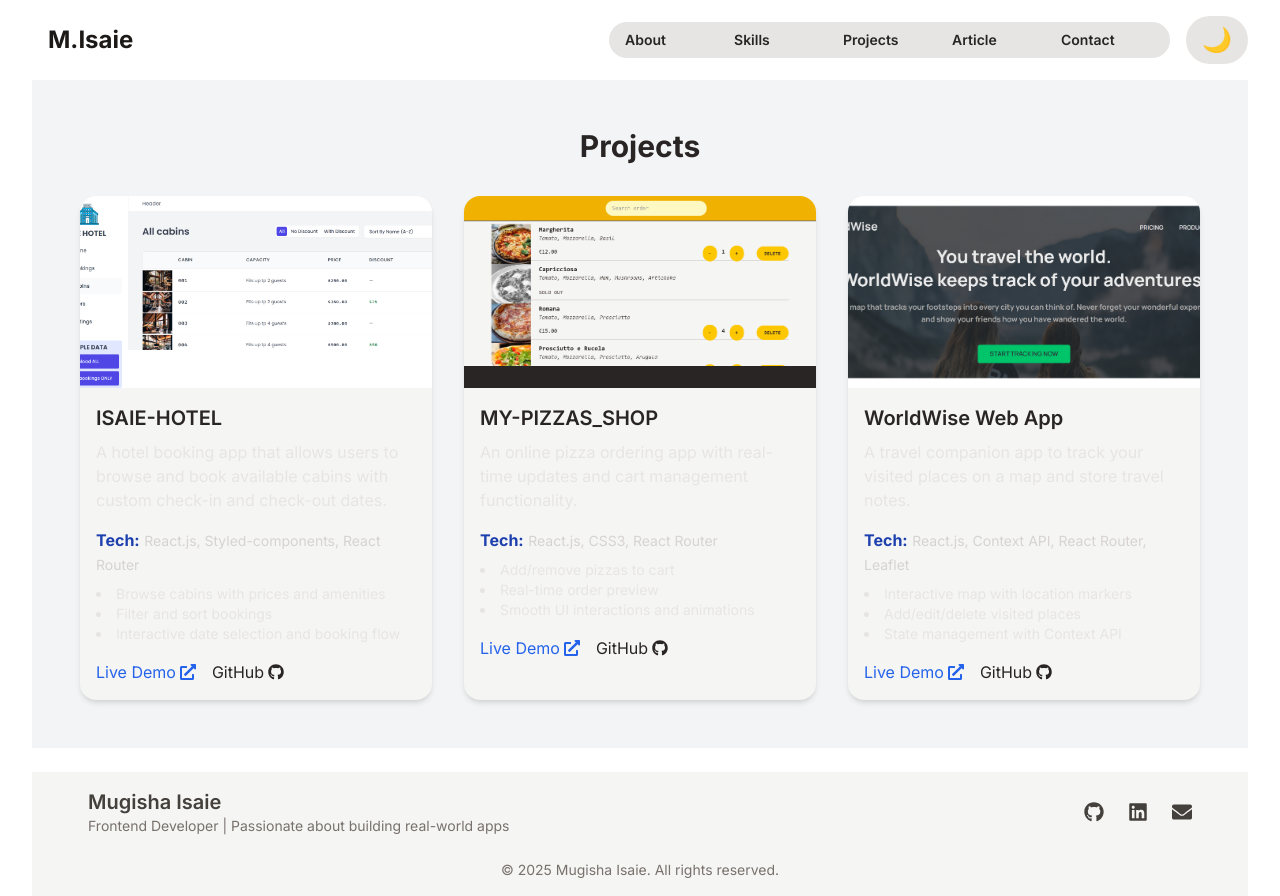
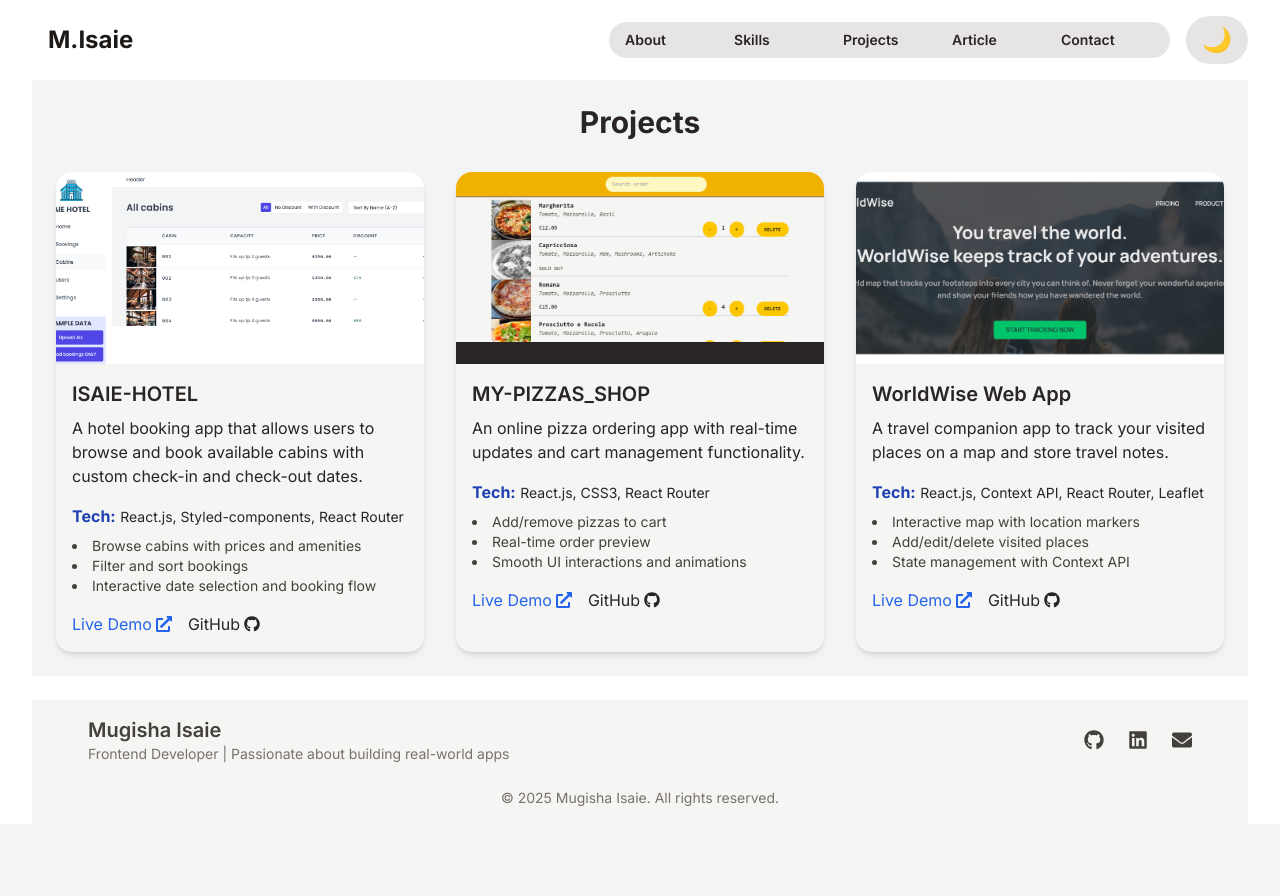
Before and after one commit to mugishaisaie/Mugisha-Isaie, a React (Vite) app: page /projects in a window 1280 px wide. After the commit the page ends 824 px from the top, so only its background shows below. Built offline with nearby package versions, Linux system fonts and the light colour scheme.

Commit message:
working on project and skills components for dark and light appearence

```diff
--- a/src/components/Projects.jsx
+++ b/src/components/Projects.jsx
@@ -6,7 +6,7 @@ import { projects } from "../data";
 
 export default function Projects() {
   return (
-    <section className="p-6 md:p-12 bg-gray-100 dark:bg-stone-800 dark:text-stone-100" id="projects">
+    <section className="p-6 md:p-6 bg-gray-100 dark:bg-stone-800 dark:text-stone-100" id="projects">
       <h2 className="text-3xl font-bold mb-8 text-center">Projects</h2>
       <div className="grid md:grid-cols-2 lg:grid-cols-3 gap-8">
         {projects.map((project) => (
@@ -14,21 +14,21 @@ export default function Projects() {
             <img src={project.image} alt={project.title} className="w-full h-48 object-cover" />
             <div className="p-4">
               <h3 className="text-xl font-semibold mb-2">{project.title}</h3>
-              <p className="text-stone-200 mb-4">{project.description}</p>
+              <p className="dark:text-stone-200 mb-4">{project.description}</p>
               <div className="mb-2">
                 <strong className="text-blue-800">Tech:</strong>{" "}
-                <span className="text-sm text-stone-300">{project.tech.join(", ")}</span>
+                <span className="text-sm dark:text-stone-300">{project.tech.join(", ")}</span>
               </div>
-              <ul className="list-disc list-inside text-sm text-stone-200 mb-4">
+              <ul className="list-disc  list-inside text-sm text-stone-700 dark:stroke-stone-200 mb-4">
                 {project.features.map((feature, i) => (
-                  <li key={i}>{feature}</li>
+                  <li key={i} className="dark:text-stone-200">{feature}</li>
                 ))}
               </ul>
               <div className="flex items-center gap-4">
                 <a href={project.live} target="_blank" rel="noopener noreferrer" className="text-blue-600 hover:underline flex items-center gap-1">
                   Live Demo <FaExternalLinkAlt />
                 </a>
-                <a href={project.github} target="_blank" rel="noopener noreferrer" className="dark:bg-stone-800 dark:text-stone-100 hover:underline flex items-center gap-1">
+                <a href={project.github} target="_blank" rel="noopener noreferrer" className="text-stone-800 dark:bg-stone-800 dark:text-stone-100 hover:underline flex items-center gap-1">
                   GitHub <FaGithub />
                 </a>
               </div>
--- a/src/components/Skills.jsx
+++ b/src/components/Skills.jsx
@@ -1,28 +1,14 @@
 import React from 'react';
 import { motion } from 'framer-motion';
-import { FaHtml5, FaCss3Alt, FaJs, FaReact, FaPhp, FaGitAlt, FaGithub } from 'react-icons/fa';
-import { SiTailwindcss, SiRedux, SiSupabase, SiMysql, SiReactquery } from 'react-icons/si';
+import { techSkills } from '../data';
 
-const techSkills = [
-  { name: 'HTML5', icon: <FaHtml5 className="text-orange-600" />, level: 'Expert' },
-  { name: 'CSS3', icon: <FaCss3Alt className="text-blue-600" />, level: 'Expert' },
-  { name: 'JavaScript', icon: <FaJs className="text-yellow-500" />, level: 'Advanced' },
-  { name: 'React.js', icon: <FaReact className="text-cyan-400" />, level: 'Advanced' },
-  { name: 'React Query', icon: <SiReactquery className="text-pink-500" />, level: 'Advanced' },
-  { name: 'Redux', icon: <SiRedux className="text-purple-500" />, level: 'Advanced' },
-  { name: 'Tailwind CSS', icon: <SiTailwindcss className="text-teal-400" />, level: 'Advanced' },
-  { name: 'Supabase', icon: <SiSupabase className="text-green-600" />, level: 'Advanced' },
-  { name: 'PHP', icon: <FaPhp className="text-indigo-600" />, level: 'Advanced' },
-  { name: 'MySQL', icon: <SiMysql className="text-blue-500" />, level: 'Advanced' },
-  { name: 'Git', icon: <FaGitAlt className="text-red-600" />, level: 'Advanced' },
-  { name: 'GitHub', icon: <FaGithub className="text-gray-800 dark:text-white" />, level: 'Advanced' },
-];
+
 
 const softSkills = ['Problem Solving', 'Teamwork & Collaboration', 'Adaptability', 'Communication', 'Time Management', 'Continuous Learning'];
 
 const Skills = () => {
   return (
-    <section className="min-h-screen bg-white dark:bg-stone-900 px-6 md:px-20 py-16 text-stone-800 dark:text-stone-100">
+    <section className="min-h-screen bg-white dark:bg-stone-800 px-6 md:px-20 py-16 text-stone-800 dark:text-stone-100">
       <div className="max-w-6xl mx-auto text-center">
         <motion.h2
           initial={{ opacity: 0, y: -30 }}
@@ -52,7 +38,7 @@ const Skills = () => {
           {techSkills.map((skill, index) => (
             <motion.div
               key={index}
-              className="flex flex-col items-center justify-center gap-2 p-4 shadow-md rounded-xl bg-stone-100 dark:bg-stone-800 hover:scale-105 transition-transform duration-300"
+              className="flex flex-col items-center justify-center gap-2 p-4 shadow-md rounded-xl bg-stone-100 dark:bg-stone-700 hover:scale-105 transition-transform duration-300"
               variants={{ hidden: { opacity: 0, y: 30 }, visible: { opacity: 1, y: 0 } }}
             >
               <div className="text-4xl">{skill.icon}</div>
--- a/src/data.jsx
+++ b/src/data.jsx
@@ -1,7 +1,11 @@
+import React from 'react';
+
 import { nanoid } from 'nanoid';
 import IsaieHotelImg from './assets/images/isaie-hotel.png';
 import MyPizzasShopImg from './assets/images/my-pizzas-shop.png';
 import WorldWiseImg from './assets/images/worldwise-ap.png';
+import { FaHtml5, FaCss3Alt, FaJs, FaReact, FaPhp, FaGitAlt, FaGithub, FaNodeJs, FaPython } from 'react-icons/fa';
+import { SiTailwindcss, SiRedux, SiSupabase, SiMysql, SiReactquery } from 'react-icons/si';
 export const links = [
   { id: nanoid(), to: 'about', text: 'about' },
   { id: nanoid(), to: 'skills', text: 'skills' },
@@ -52,3 +56,20 @@ export const projects = [
     image: WorldWiseImg,
   }
 ];
+
+export const techSkills = [
+  { name: 'HTML5', icon: <FaHtml5 className="text-orange-600" />, level: 'Expert' },
+  { name: 'CSS3', icon: <FaCss3Alt className="text-blue-600" />, level: 'Expert' },
+  { name: 'JavaScript', icon: <FaJs className="text-yellow-500" />, level: 'Advanced' },
+  { name: 'React.js', icon: <FaReact className="text-cyan-400" />, level: 'Advanced' },
+  { name: 'React Query', icon: <SiReactquery className="text-pink-500" />, level: 'Advanced' },
+  { name: 'Redux', icon: <SiRedux className="text-purple-500" />, level: 'Advanced' },
+  { name: 'Tailwind CSS', icon: <SiTailwindcss className="text-teal-400" />, level: 'Advanced' },
+  { name: 'Supabase', icon: <SiSupabase className="text-green-600" />, level: 'Advanced' },
+  { name: 'PHP', icon: <FaPhp className="text-indigo-600" />, level: 'Advanced' },
+  { name: 'MySQL', icon: <SiMysql className="text-blue-500" />, level: 'Advanced' },
+  { name: 'NODE JS', icon: <FaNodeJs className="text-indigo-600" />, level: 'Intermediate' },
+  { name: 'PYTHON', icon: <FaPython className="text-blue-500" />, level: 'Intermediate' },
+  { name: 'Git', icon: <FaGitAlt className="text-red-600" />, level: 'Advanced' },
+  { name: 'GitHub', icon: <FaGithub className="text-gray-800 dark:text-white" />, level: 'Advanced' },
+];
```
